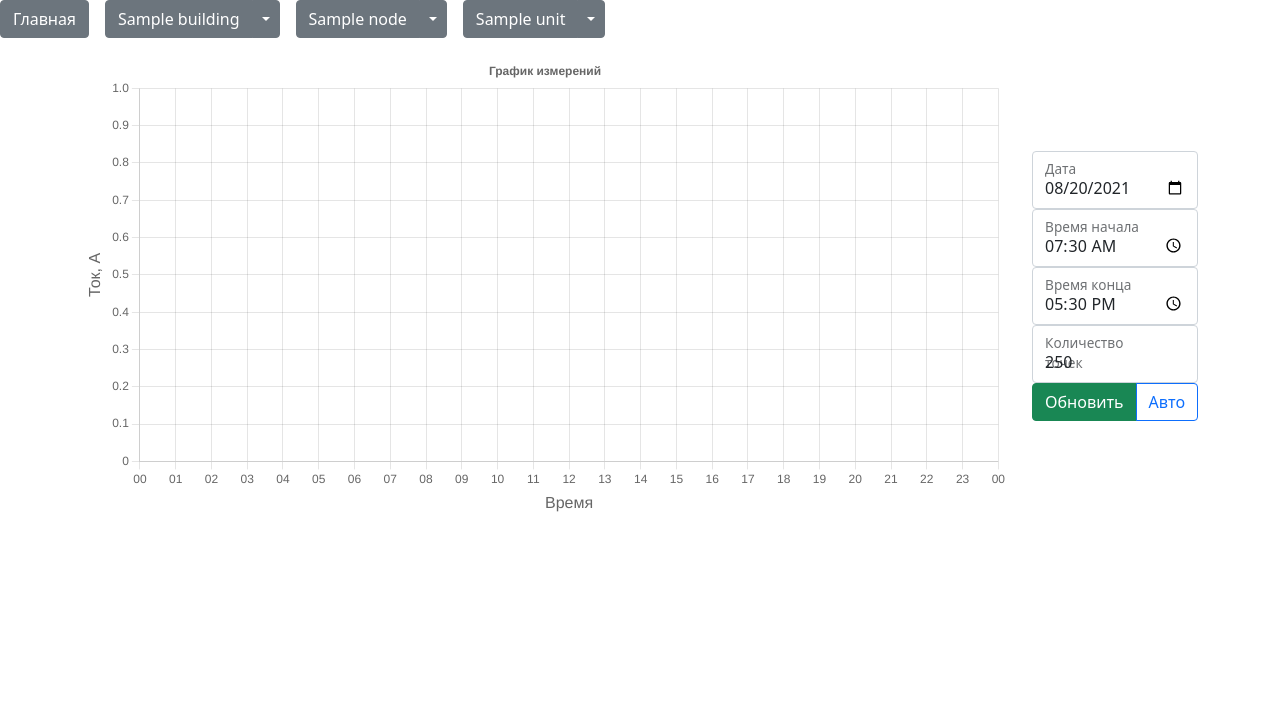
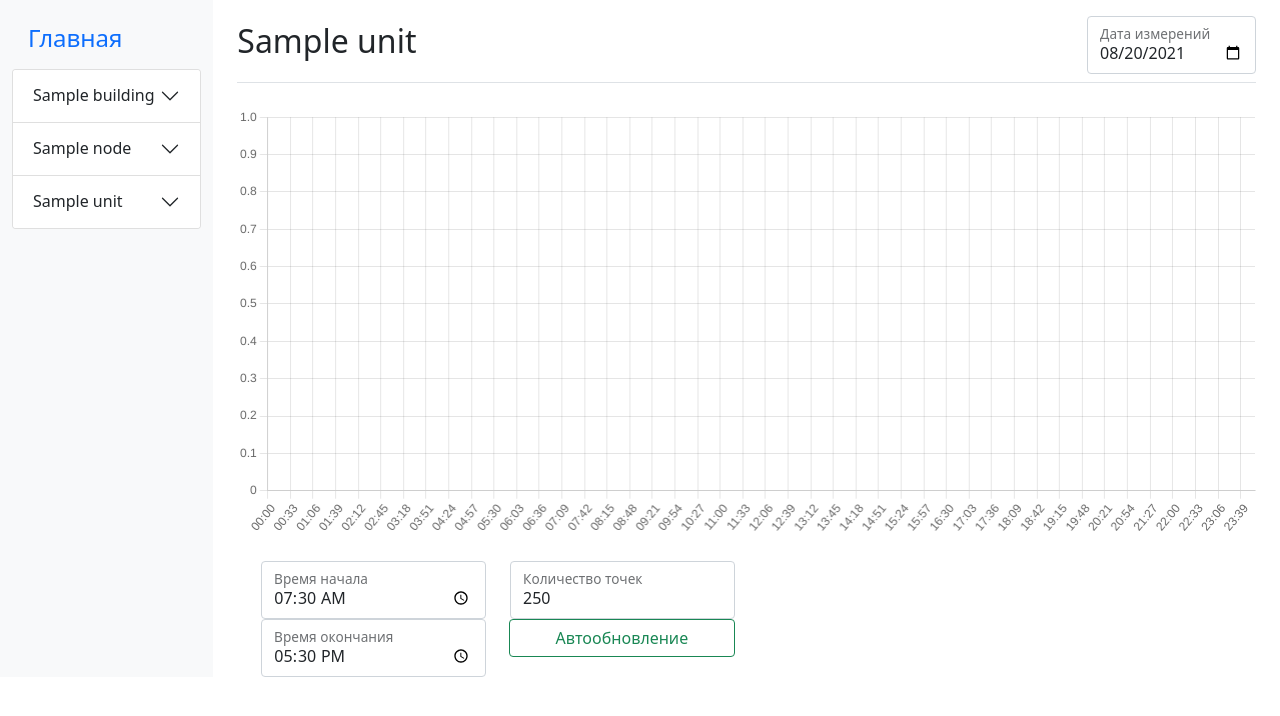
Before and after one commit to HotSmartSandwich/Skurvso, a Django app: page /unit/1/ in a window 1280 px wide. Shown: the top 716 px of the page. Run offline with Django 3.2, Linux system fonts and the light colour scheme; tables that the repository leaves empty hold one stand-in row (values such as "Sample post"); data that the repository does not hold is empty; parts of the project's set-up code (start-up, migrations or seed data) failed here and were passed over; some libraries are stand-ins or nearby versions.

Commit message:
Update templates

```diff
--- a/Dispatcher/views.py
+++ b/Dispatcher/views.py
@@ -62,10 +62,13 @@
         request_params = request.query_params
 
         unit_id = request_params.get('unitId')
-        start_date = date.fromisoformat(request_params.get('startDate'))
-        start_time = time.fromisoformat(request_params.get('startTime'))
-        end_time = time.fromisoformat(request_params.get('endTime'))
-        points_number = int(request_params.get('pointsNumber'))
+        try:
+            start_date = date.fromisoformat(request_params.get('startDate'))
+            start_time = time.fromisoformat(request_params.get('startTime'))
+            end_time = time.fromisoformat(request_params.get('endTime'))
+            points_number = abs(int(request_params.get('pointsNumber')))
+        except ValueError:
+            return Response()
 
         start_datetime = TZ.localize(datetime.combine(start_date, start_time))
         end_datetime = TZ.localize(datetime.combine(start_date, end_time))
--- /dev/null
+++ b/templates/accordion_body.html
@@ -0,0 +1,5 @@
+<div class="accordion-body">
+    {% for e in elements %}
+        <a class="nav-item nav-link" href="{{ e.get_absolute_url }}">{{ e.name }}</a>
+    {% endfor %}
+</div>
--- a/templates/base.html
+++ b/templates/base.html
@@ -16,70 +16,76 @@
 </head>
 
 <body>
-<nav style="--bs-breadcrumb-divider: ' ';" aria-label="breadcrumb">
-    <ol class="breadcrumb">
-        <li class="breadcrumb-item">
-            <a type="button" class="btn btn btn-secondary" href="/">Главная</a>
-        </li>
+<div class="container-fluid">
+    <div class="row">
+        <nav id="sidebarMenu" class="col-md-3 col-lg-2 d-md-block bg-light sidebar collapse">
+
+            <div class="position-sticky pt-3">
+                <a class="nav-link" href="/"><h4>Главная</h4></a>
+
+                <div class="accordion">
+                    <div class="accordion-item">
+                        <h2 class="accordion-header">
+                            <button class="accordion-button collapsed" type="button" data-bs-toggle="collapse"
+                                    data-bs-target="#accordion-buildings">
+                                {% if building %}
+                                    {{ building.name }}
+                                {% else %}
+                                    Выбор цеха
+                                {% endif %}
+                            </button>
+                        </h2>
+                        <div id="accordion-buildings" class="accordion-collapse collapse">
+                            {% include 'accordion_body.html' with elements=buildings %}
+                        </div>
+                    </div>
 
                     {% if building %}
-            <li class="breadcrumb-item btn-group btn-group">
-                <a type="button" class="btn btn-secondary"
-                   href="{{ building.get_absolute_url }}">{{ building.name }}</a>
-                <button type="button" class="btn btn-secondary dropdown-toggle dropdown-toggle-split"
-                        data-bs-toggle="dropdown" aria-expanded="false"></button>
-                {% include 'dropdown_menu.html' with elements=buildings %}
-            </li>
+                        <div class="accordion-item">
+                            <h2 class="accordion-header">
+                                <button class="accordion-button collapsed" type="button" data-bs-toggle="collapse"
+                                        data-bs-target="#accordion-nodes">
+                                    {% if node %}
+                                        {{ node.name }}
+                                    {% else %}
+                                        Выбор участка
+                                    {% endif %}
+                                </button>
+                            </h2>
+                            <div id="accordion-nodes" class="accordion-collapse collapse">
+                                {% include 'accordion_body.html' with elements=nodes %}
+                            </div>
+                        </div>
+                    {% endif %}
 
                     {% if node %}
-                <li class="breadcrumb-item btn-group btn-group">
-                    <a type="button" class="btn btn-secondary"
-                       href="{{ node.get_absolute_url }}">{{ node.name }}</a>
-                    <button type="button" class="btn btn-secondary dropdown-toggle dropdown-toggle-split"
-                            data-bs-toggle="dropdown" aria-expanded="false"></button>
-                    {% include 'dropdown_menu.html' with elements=nodes %}
-                </li>
-
+                        <div class="accordion-item">
+                            <h2 class="accordion-header">
+                                <button class="accordion-button collapsed" type="button" data-bs-toggle="collapse"
+                                        data-bs-target="#accordion-units">
                                     {% if unit %}
-                    <li class="breadcrumb-item btn-group btn-group">
-                        <a type="button" class="btn btn-secondary"
-                           href="{{ unit.get_absolute_url }}">{{ unit.name }}</a>
-                        <button type="button" class="btn btn-secondary dropdown-toggle dropdown-toggle-split"
-                                data-bs-toggle="dropdown" aria-expanded="false"></button>
-                        {% include 'dropdown_menu.html' with elements=units %}
-                    </li>
+                                        {{ unit.name }}
                                     {% else %}
-                    <li class="breadcrumb-item">
-                        <button type="button" class="btn btn btn-secondary dropdown-toggle dropdown-toggle-split"
-                                data-bs-toggle="dropdown" aria-expanded="false">Выбор оборудования
+                                        Выбор станка
+                                    {% endif %}
                                 </button>
-                        {% include 'dropdown_menu.html' with elements=units %}
-                    </li>
+                            </h2>
+                            <div id="accordion-units" class="accordion-collapse collapse">
+                                {% include 'accordion_body.html' with elements=units %}
+                            </div>
+                        </div>
                     {% endif %}
 
-            {% else %}
-                <li class="breadcrumb-item">
-                    <button type="button" class="btn btn btn-secondary dropdown-toggle dropdown-toggle-split"
-                            data-bs-toggle="dropdown" aria-expanded="false">Выбор участка
-                    </button>
-                    {% include 'dropdown_menu.html' with elements=nodes %}
-                </li>
-            {% endif %}
-
-        {% else %}
-            <li class="breadcrumb-item">
-                <button type="button" class="btn btn btn-secondary dropdown-toggle dropdown-toggle-split"
-                        data-bs-toggle="dropdown" aria-expanded="false">Выбор цеха
-                </button>
-                {% include 'dropdown_menu.html' with elements=buildings %}
-            </li>
-        {% endif %}
-    </ol>
+                </div>
+            </div>
         </nav>
-
+        <main class="col-md-9 ms-sm-auto col-lg-10 px-md-4">
             {% block content %}
                 Блок контента
             {% endblock %}
+        </main>
+    </div>
+</div>
 
 <script src="https://cdn.jsdelivr.net/npm/bootstrap@5.1.0/dist/js/bootstrap.bundle.min.js"></script>
 </body>
--- a/templates/dropdown_menu.html
+++ /dev/null
@@ -1,5 +0,0 @@
-<ul class="dropdown-menu">
-    {% for e in elements %}
-        <li><a class="dropdown-item" href="{{ e.get_absolute_url }}">{{ e.name }}</a></li>
-    {% endfor %}
-</ul>
--- a/templates/node_page.html
+++ b/templates/node_page.html
@@ -16,5 +16,7 @@
                 <a href="{{ unit.get_absolute_url }}" class="btn btn-primary">Обзор оборудования</a>
             </div>
         </div>
+
+
     {% endfor %}
 {% endblock content %}
--- a/templates/unit_page.html
+++ b/templates/unit_page.html
@@ -7,37 +7,39 @@
 
 
 {% block content %}
+    <div class="d-flex justify-content-between flex-wrap flex-md-nowrap align-items-center pt-3 pb-2 mb-3 border-bottom">
+        <h1 class="h2">{{ unit.name }}</h1>
+        <div class="btn-toolbar mb-2 mb-md-0">
+            <div class="form-floating">
+                <input type="date" class="form-control" id="startDate" value="{{ startDate }}">
+                <label for="startDate" class="form-label">Дата измерений</label>
+            </div>
+        </div>
+    </div>
+
+    <canvas class="my-4 w-100" id="chart" width="900" height="380"></canvas>
+
+    {# Сделать выпадающее меню с параметрами отображения #}
     <div class="container">
-        <div class="row align-items-center">
-            <div class="col-md-10">
-                <canvas id="chart"></canvas>
-            </div>
-
-            <div class="col-md-2">
-                <div class="form-floating">
-                    <input type="date" class="form-control" id="startDate" value="{{ startDate }}">
-                    <label for="startDate" class="form-label">Дата</label>
-                </div>
-
+        <div class="row">
+            <div class="col-md-3">
                 <div class="form-floating">
                     <input type="time" class="form-control" id="startTime" value="{{ startTime }}">
                     <label for="startTime">Время начала</label>
                 </div>
-
                 <div class="form-floating">
                     <input type="time" class="form-control" id="endTime" value="{{ endTime }}">
-                    <label for="endTime">Время конца</label>
+                    <label for="endTime">Время окончания</label>
                 </div>
-
+            </div>
+            <div class="col-md-3">
                 <div class="form-floating">
                     <input type="number" class="form-control" id="pointsNumber" value="{{ pointsNumber }}">
                     <label for="pointsNumber" class="form-label">Количество точек</label>
                 </div>
-
-                <div class="btn-group">
-                    <button class="btn btn-success" id="updateButton">Обновить</button>
+                <div class="btn-group" style="width: 100%">
                     <input type="checkbox" class="btn-check" id="autoUpdateButton">
-                    <label class="btn btn-outline-primary" for="autoUpdateButton">Авто</label>
+                    <label class="btn btn-outline-success" for="autoUpdateButton">Автообновление</label>
                 </div>
             </div>
         </div>
```
Also changed, not shown: static/line_plot_handler.js (+30 -8 lines). Lines whose indentation alone changed are shown as unchanged.
